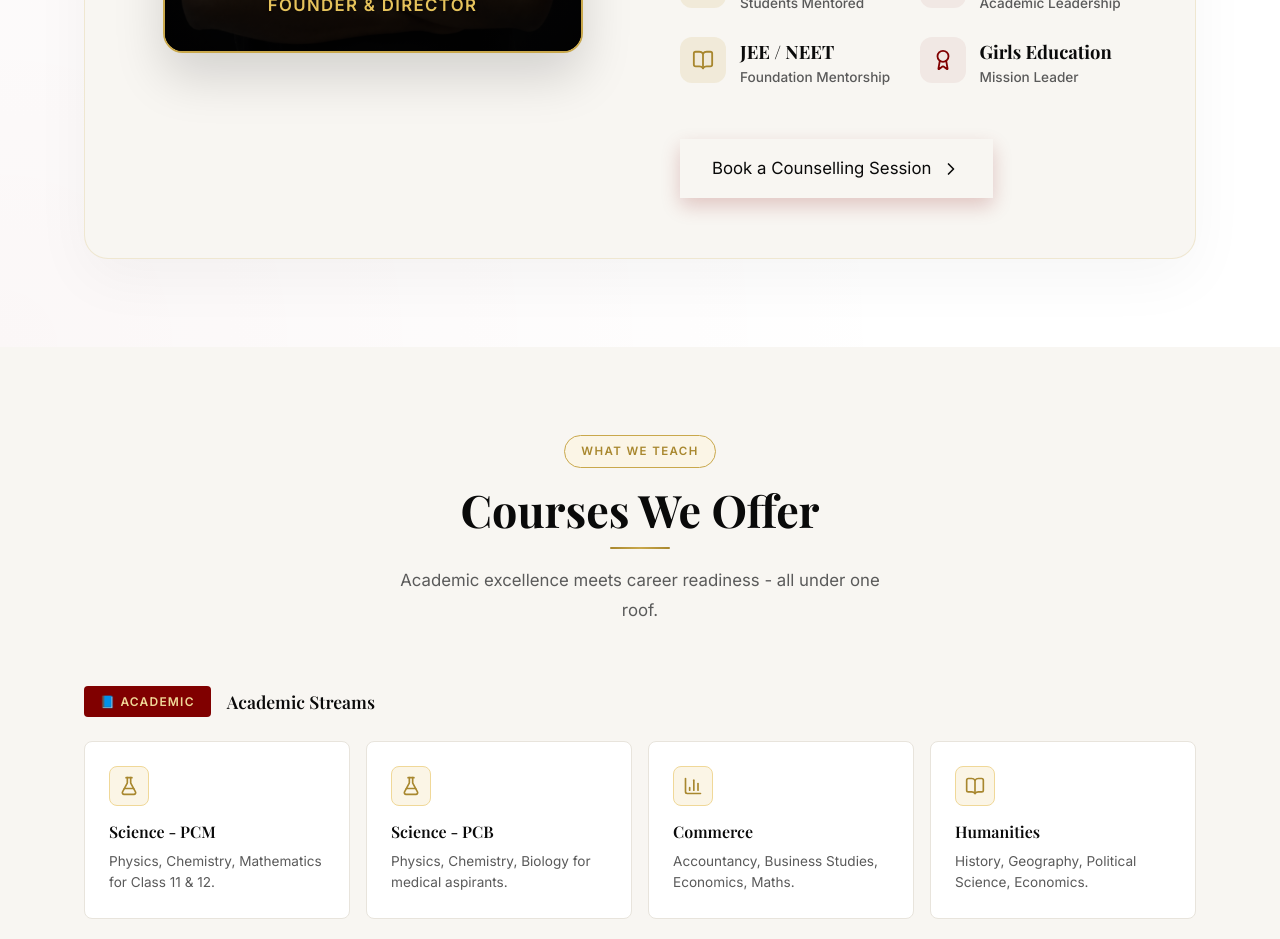
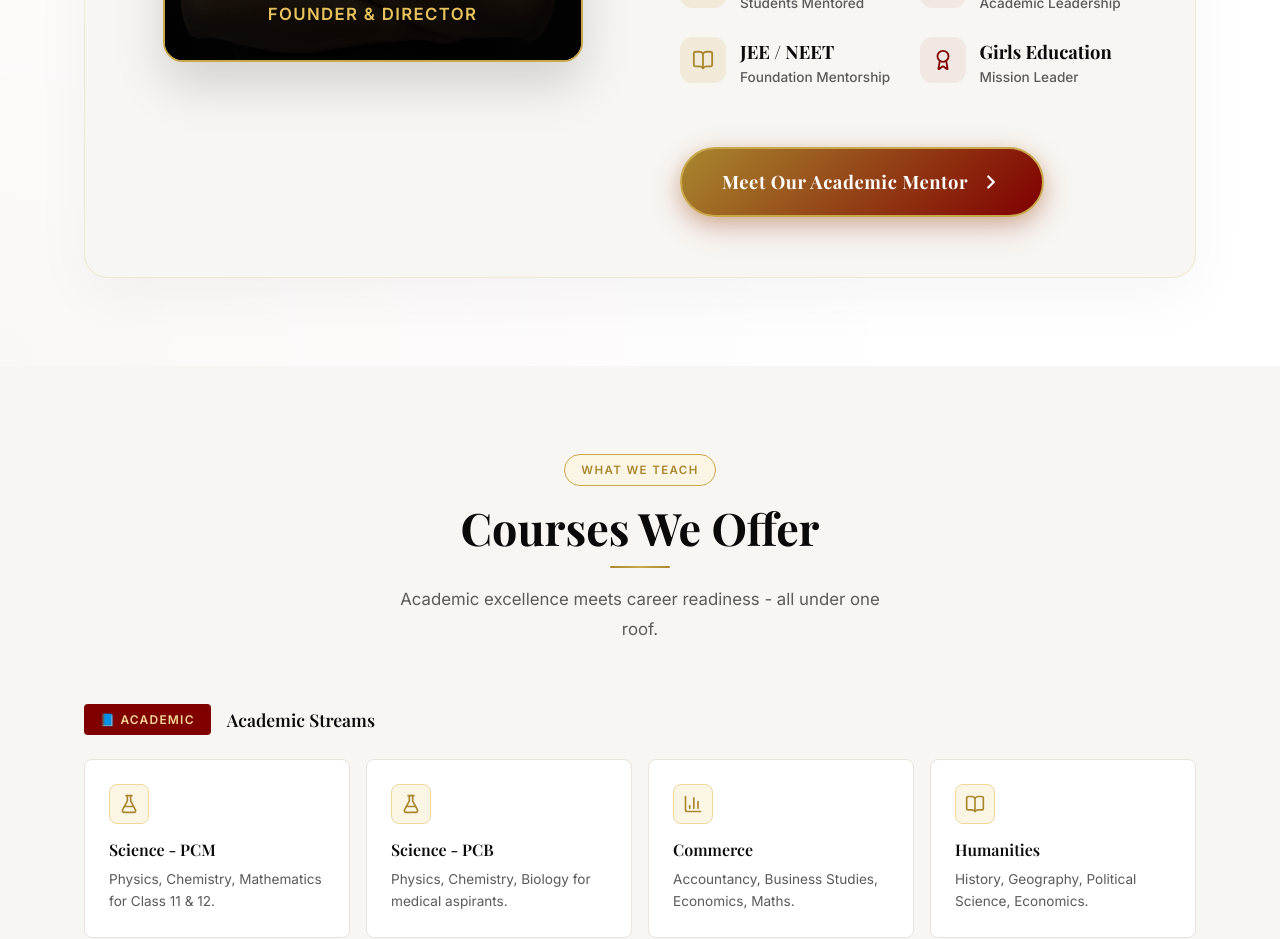
Before and after one commit to addiii999/ursuline-study-centre, a Next.js app: page / in a window 1280 px wide. Shown: the part 2920-3859 px from the top of the page. Built offline with nearby package versions, Linux system fonts and the light colour scheme; a web font is replaced by a local one.

Commit message:
style: upgrade founder section CTA to ultra-premium design

```diff
--- a/src/components/FounderSection.tsx
+++ b/src/components/FounderSection.tsx
@@ -186,10 +186,26 @@ export default function FounderSection() {
               </div>
             </div>
 
-            {/* CTA */}
-            <div style={{ marginTop: '16px' }}>
-              <a href="/#contact" className="btn-maroon" style={{ display: 'inline-flex', alignItems: 'center', gap: '10px', padding: '16px 32px', fontSize: '1.05rem', boxShadow: '0 8px 20px rgba(128,0,0,0.2)' }}>
-                Book a Counselling Session <ChevronRight size={20} />
+            {/* Premium CTA */}
+            <div style={{ marginTop: '24px' }}>
+              <a href="/#contact" className="btn-premium" style={{
+                display: 'inline-flex',
+                alignItems: 'center',
+                gap: '12px',
+                padding: '18px 40px',
+                fontSize: '1.15rem',
+                fontWeight: 700,
+                borderRadius: '50px',
+                background: 'linear-gradient(135deg, var(--gold-dark) 0%, var(--maroon) 100%)',
+                color: 'white',
+                border: '2px solid var(--gold)',
+                boxShadow: '0 10px 30px rgba(128,0,0,0.25), 0 4px 15px rgba(201,168,76,0.3)',
+                transition: 'all 0.3s ease',
+                fontFamily: 'var(--serif)',
+                textDecoration: 'none',
+                letterSpacing: '0.03em'
+              }}>
+                Meet Our Academic Mentor <ChevronRight size={22} strokeWidth={2.5} />
               </a>
             </div>
 
```
